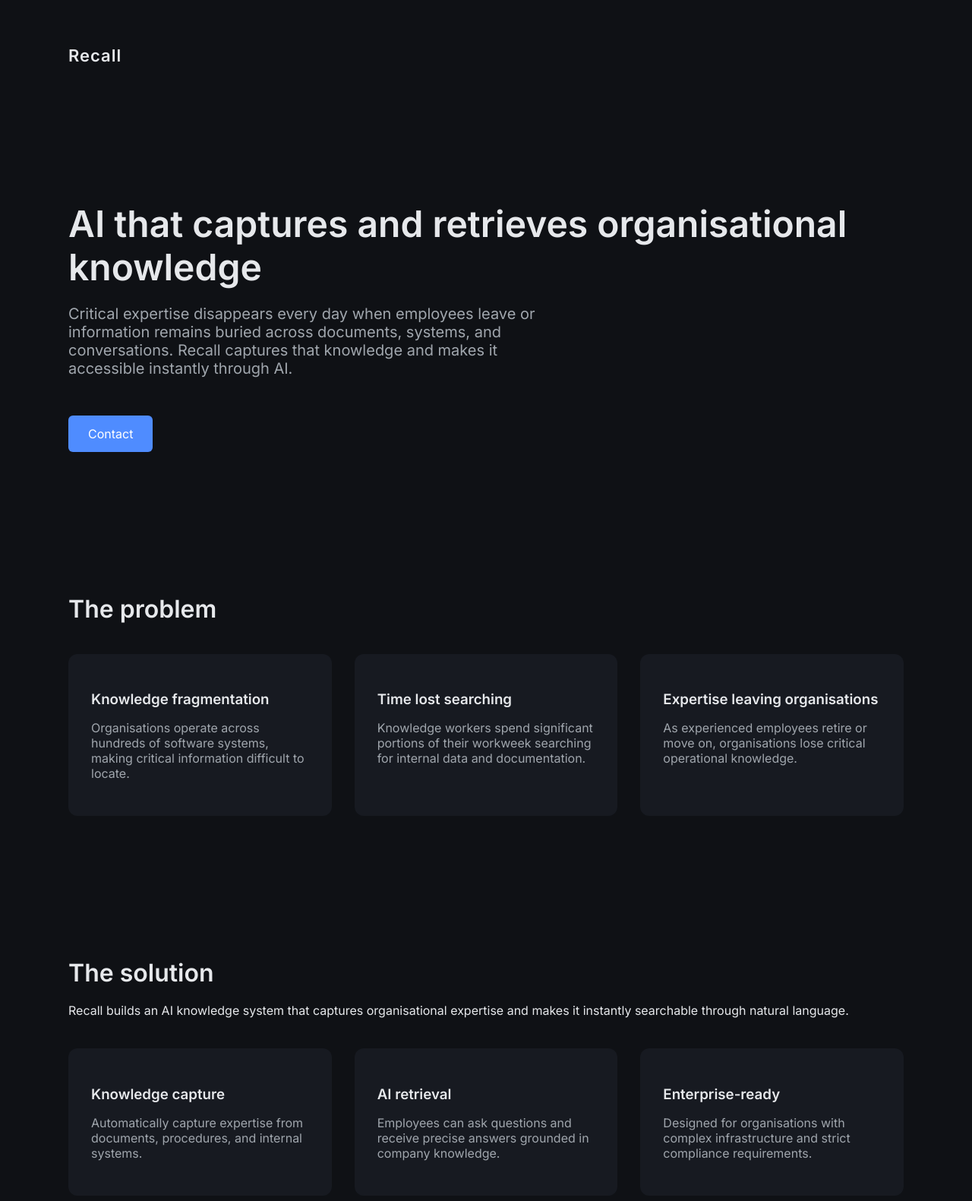
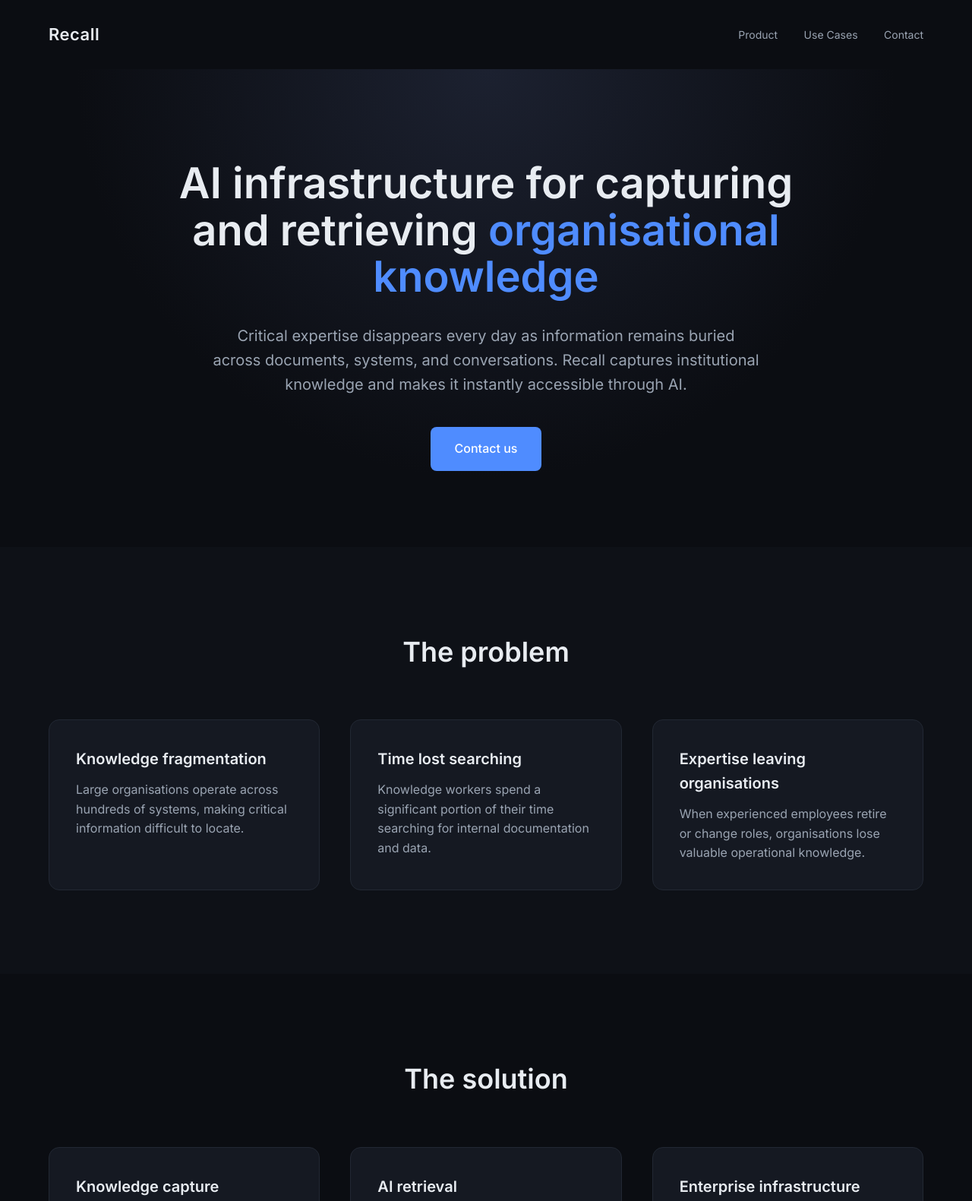
Before and after one commit to eicreadinessstudio/requivo, a plain HTML site: page index.html in a window 1280 px wide. Shown: the top 1581 px of the page at 76% size. Drawn offline with Linux system fonts and the light colour scheme.

Commit message:
Update index.html for content and style improvements

```diff
--- a/index.html
+++ b/index.html
@@ -1,134 +1,195 @@
 <!DOCTYPE html>
 <html lang="en">
+
 <head>
 <meta charset="UTF-8">
 <meta name="viewport" content="width=device-width, initial-scale=1.0">
 
-<title>Recall — AI Knowledge System</title>
+<title>Recall — AI Knowledge Infrastructure</title>
 
-<link href="https://fonts.googleapis.com/css2?family=Inter:wght@300;400;600&display=swap" rel="stylesheet">
+<link href="https://fonts.googleapis.com/css2?family=Inter:wght@300;400;500;600&display=swap" rel="stylesheet">
 
 <style>
 
+*{
+box-sizing:border-box;
+margin:0;
+padding:0;
+}
+
 body{
 font-family:'Inter',sans-serif;
-margin:0;
-background:#0f1115;
-color:#e6e8eb;
+background:#0b0d12;
+color:#e8ecf1;
+line-height:1.6;
 }
 
 .container{
-max-width:1100px;
+max-width:1200px;
 margin:auto;
-padding:40px 20px;
+padding:0 24px;
 }
 
 nav{
 display:flex;
 justify-content:space-between;
 align-items:center;
-padding:20px 0;
+padding:28px 0;
 }
 
 .logo{
 font-weight:600;
 font-size:22px;
-letter-spacing:1px;
+letter-spacing:0.5px;
+}
+
+nav a{
+color:#9aa4b2;
+text-decoration:none;
+margin-left:30px;
+font-size:14px;
 }
 
 .hero{
-padding:120px 0 80px 0;
+padding:120px 0 100px 0;
+text-align:center;
+background: radial-gradient(circle at top, #1c2130 0%, #0b0d12 60%);
 }
 
 .hero h1{
-font-size:48px;
-line-height:1.2;
-margin-bottom:20px;
+font-size:56px;
+max-width:850px;
+margin:auto;
+line-height:1.1;
+margin-bottom:30px;
 }
 
 .hero p{
 font-size:20px;
-color:#a0a6ad;
-max-width:650px;
+color:#9aa4b2;
+max-width:720px;
+margin:auto;
+}
+
+.button{
+display:inline-block;
+margin-top:40px;
+padding:16px 32px;
+background:#4f8cff;
+color:white;
+text-decoration:none;
+border-radius:8px;
+font-weight:500;
+transition:0.2s;
+}
+
+.button:hover{
+background:#3d73d8;
 }
 
 .section{
-padding:80px 0;
+padding:110px 0;
 }
 
 .section h2{
-font-size:32px;
-margin-bottom:20px;
+font-size:36px;
+text-align:center;
+margin-bottom:60px;
 }
 
 .grid{
 display:grid;
-grid-template-columns:repeat(auto-fit,minmax(250px,1fr));
-gap:30px;
-margin-top:40px;
+grid-template-columns:repeat(auto-fit,minmax(260px,1fr));
+gap:40px;
 }
 
 .card{
-background:#171a21;
-padding:30px;
-border-radius:12px;
+background:#151922;
+padding:35px;
+border-radius:14px;
+border:1px solid #222833;
 }
 
 .card h3{
-margin-bottom:10px;
+margin-bottom:12px;
+font-size:20px;
 }
 
 .card p{
-color:#a0a6ad;
+color:#9aa4b2;
+}
+
+.problem{
+background:#0e1117;
+}
+
+.usecases{
+background:#0e1117;
 }
 
 .footer{
-border-top:1px solid #2a2f38;
-padding:30px 0;
-margin-top:60px;
+border-top:1px solid #222833;
+margin-top:80px;
+padding:40px 0;
+text-align:center;
+color:#7b8391;
 font-size:14px;
-color:#7d838c;
 }
 
-.button{
-display:inline-block;
-margin-top:30px;
-padding:14px 26px;
-background:#4f8cff;
-color:white;
-text-decoration:none;
-border-radius:6px;
-font-weight:500;
+.highlight{
+color:#4f8cff;
 }
 
 </style>
 </head>
+
 
 <body>
 
 <div class="container">
 
 <nav>
-<div class="logo">Recall</div>
+
+<div class="logo">
+Recall
+</div>
+
+<div>
+<a href="#">Product</a>
+<a href="#">Use Cases</a>
+<a href="#">Contact</a>
+</div>
+
 </nav>
+
+</div>
+
 
 <section class="hero">
 
+<div class="container">
+
 <h1>
-AI that captures and retrieves organisational knowledge
+AI infrastructure for capturing and retrieving <span class="highlight">organisational knowledge</span>
 </h1>
 
 <p>
-Critical expertise disappears every day when employees leave or information remains buried across documents, systems, and conversations. Recall captures that knowledge and makes it accessible instantly through AI.
+Critical expertise disappears every day as information remains buried across documents, systems, and conversations.
+Recall captures institutional knowledge and makes it instantly accessible through AI.
 </p>
 
 <a class="button" href="mailto:contact@recall.ai">
-Contact
+Contact us
 </a>
+
+</div>
 
 </section>
 
-<section class="section">
+
+<section class="section problem">
+
+<div class="container">
 
 <h2>The problem</h2>
 
@@ -137,64 +198,70 @@ Contact
 <div class="card">
 <h3>Knowledge fragmentation</h3>
 <p>
-Organisations operate across hundreds of software systems, making critical information difficult to locate.
+Large organisations operate across hundreds of systems, making critical information difficult to locate.
 </p>
 </div>
 
 <div class="card">
 <h3>Time lost searching</h3>
 <p>
-Knowledge workers spend significant portions of their workweek searching for internal data and documentation.
+Knowledge workers spend a significant portion of their time searching for internal documentation and data.
 </p>
 </div>
 
 <div class="card">
 <h3>Expertise leaving organisations</h3>
 <p>
-As experienced employees retire or move on, organisations lose critical operational knowledge.
+When experienced employees retire or change roles, organisations lose valuable operational knowledge.
 </p>
+</div>
+
 </div>
 
 </div>
 
 </section>
 
+
 <section class="section">
 
+<div class="container">
+
 <h2>The solution</h2>
-
-<p>
-Recall builds an AI knowledge system that captures organisational expertise and makes it instantly searchable through natural language.
-</p>
 
 <div class="grid">
 
 <div class="card">
 <h3>Knowledge capture</h3>
 <p>
-Automatically capture expertise from documents, procedures, and internal systems.
+Automatically capture organisational knowledge from documents, procedures, and enterprise systems.
 </p>
 </div>
 
 <div class="card">
 <h3>AI retrieval</h3>
 <p>
-Employees can ask questions and receive precise answers grounded in company knowledge.
+Employees can ask questions in natural language and receive precise answers grounded in company knowledge.
 </p>
 </div>
 
 <div class="card">
-<h3>Enterprise-ready</h3>
+<h3>Enterprise infrastructure</h3>
 <p>
-Designed for organisations with complex infrastructure and strict compliance requirements.
+Built for organisations operating complex technology stacks and strict compliance environments.
 </p>
+</div>
+
 </div>
 
 </div>
 
 </section>
 
-<section class="section">
+
+<section class="section usecases">
+
+<div class="container">
 
 <h2>Use cases</h2>
 
@@ -203,33 +270,39 @@ Designed for organisations with complex infrastructure and strict compliance req
 <div class="card">
 <h3>Manufacturing</h3>
 <p>
-Capture operational knowledge from engineers, plant procedures, and technical documentation.
+Capture engineering knowledge, plant procedures, and operational expertise across manufacturing environments.
 </p>
 </div>
 
 <div class="card">
 <h3>Enterprise operations</h3>
 <p>
-Reduce time spent searching for internal knowledge across systems and documentation.
+Reduce time spent searching for internal knowledge across systems, documentation, and teams.
 </p>
 </div>
 
 <div class="card">
 <h3>Knowledge retention</h3>
 <p>
-Preserve expertise before experienced employees leave the organisation.
+Preserve institutional expertise before experienced employees leave the organisation.
 </p>
+</div>
+
 </div>
 
 </div>
 
 </section>
 
+
 <div class="footer">
+
 © 2026 Recall AI
-</div>
+contact@recall.ai
 
 </div>
 
+
 </body>
+
 </html>
```
